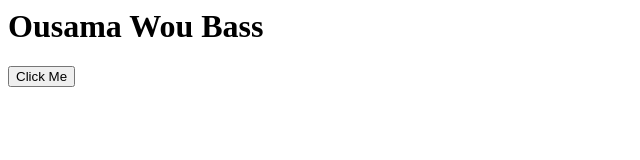
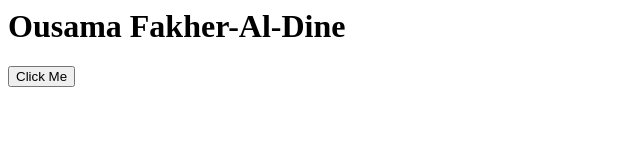
Before and after one commit to Ousama-FakherEldine/training, a plain HTML site: page index.html in a window 1280 px wide. Shown: the whole page, without its empty margins (0-640 px from the left). Drawn offline with Linux system fonts and the light colour scheme.

Commit message:
Fix the h1 tag

```diff
--- a/index.html
+++ b/index.html
@@ -1,3 +1,3 @@
-<h1>Ousama Wou Bass</h1>
+<h1>Ousama Fakher-Al-Dine</h1>
 <button onClick="test()">Click Me</button>
 <script src="index.js"></script>
```
